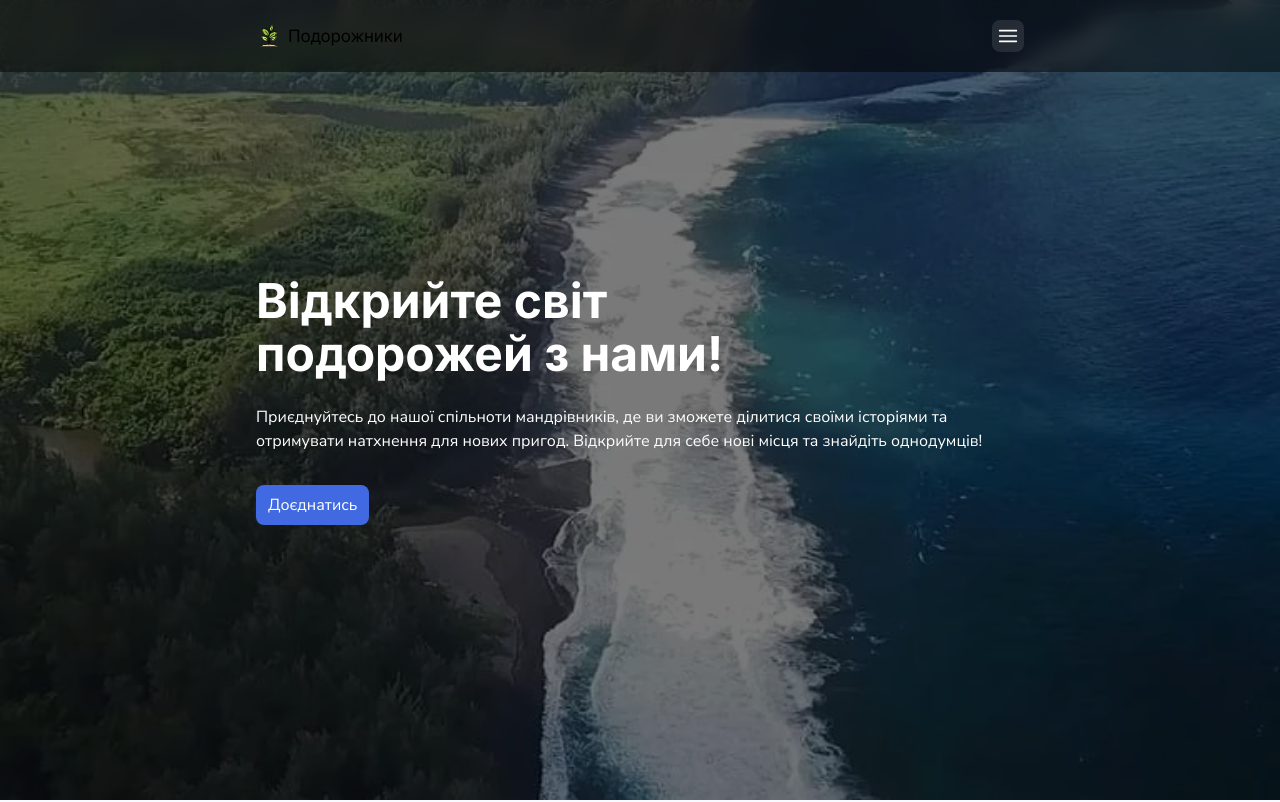
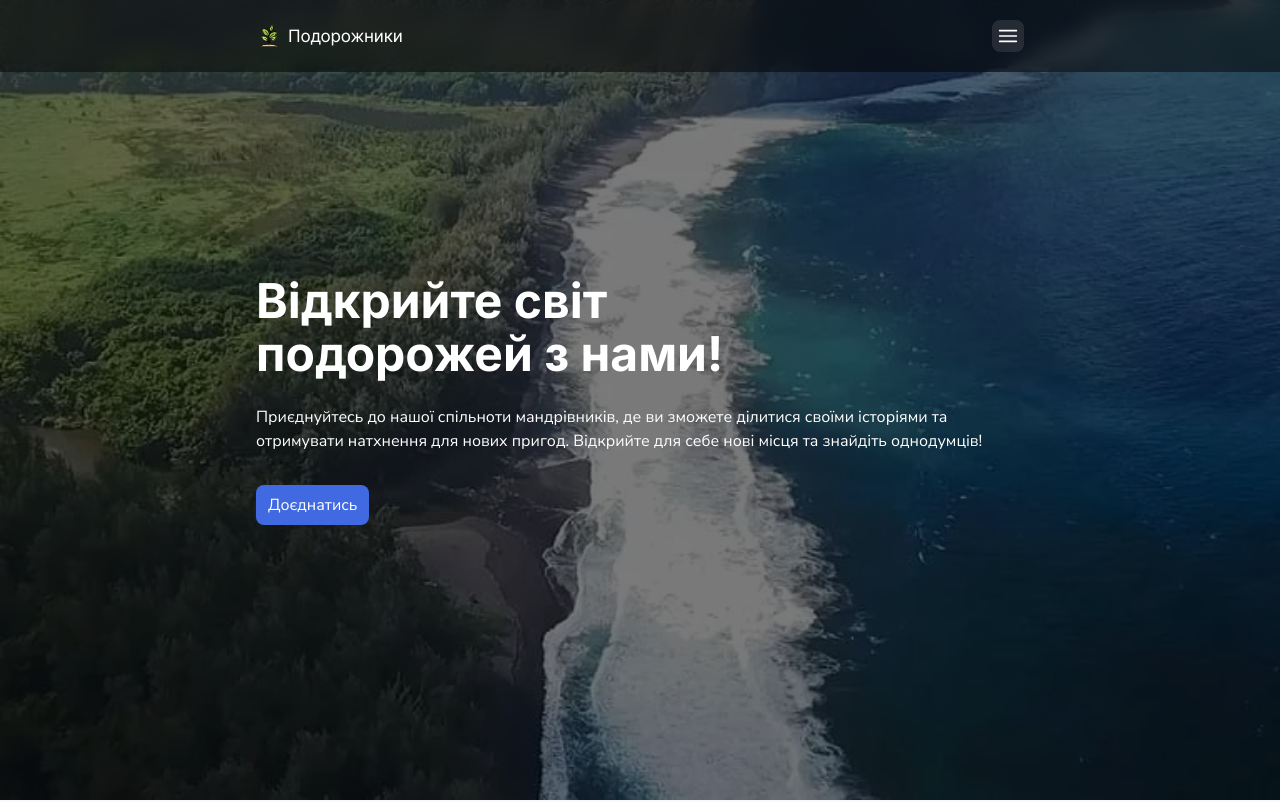
Before and after one commit to RomanAnokhin-work/project-group-6-podorozhnyky-front, a Next.js app: page / in a window 1280 px wide. Shown: the top 802 px of the page. Built offline with nearby package versions, Linux system fonts and the light colour scheme; no server answers.

Commit message:
Fix/AddDarkLogo

```diff
--- a/components/Header/Header.module.css
+++ b/components/Header/Header.module.css
@@ -47,7 +47,13 @@
     font-size: 17px;
     line-height: 110%;
     letter-spacing: -0.01em;
-    color: var(--color-scheme-1-text);
+
+}
+.logo_white {
+color: var(--color-white);
+}
+.logo_dark {
+color: var(--color-scheme-1-text);
 }
 
 .desktopNav {
--- a/components/Header/Header.tsx
+++ b/components/Header/Header.tsx
@@ -2,7 +2,7 @@
 
 import { useState, useEffect } from "react";
 import Link from "next/link";
-// import { usePathname } from 'next/navigation';
+import { usePathname } from 'next/navigation';
 import css from "./Header.module.css";
 import BurgerMenu from "../BurgerMenu/BurgerMenu";
 import AuthNavigation from "../AuthNavigation/AuthNavigation";
@@ -13,7 +13,8 @@ export default function Header() {
   const { isAuthenticated, user } = useAuthStore();
   // const [isAuthenticated, setIsAuthenticated] = useState(false);
   const [isBurgerOpen, setIsBurgerOpen] = useState(false);
-  // const pathname = usePathname();
+  const pathname = usePathname();
+  const isHomePage = pathname === "/";
 
   useEffect(() => {
     document.body.style.overflow = isBurgerOpen ? "hidden" : "";
@@ -27,7 +28,9 @@ export default function Header() {
             <svg className={css.logo_icon} width="32" height="32">
               <use href="/icons.svg#icon-Favicon-1" />
             </svg>
-            <p className={css.logo_text}>Подорожники</p>
+            <p className={`${css.logo_text} ${
+    isHomePage ? css.logo_white : css.logo_dark
+  }`}>Подорожники</p>
           </Link>
 
           <nav aria-label="Main navigation" className={css.desktopNav}>
```
